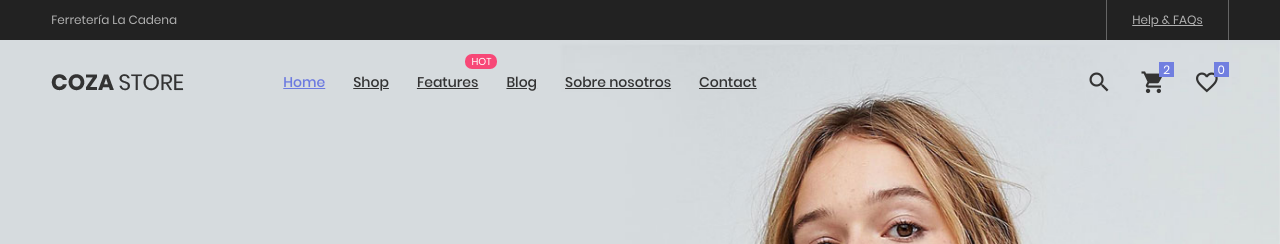
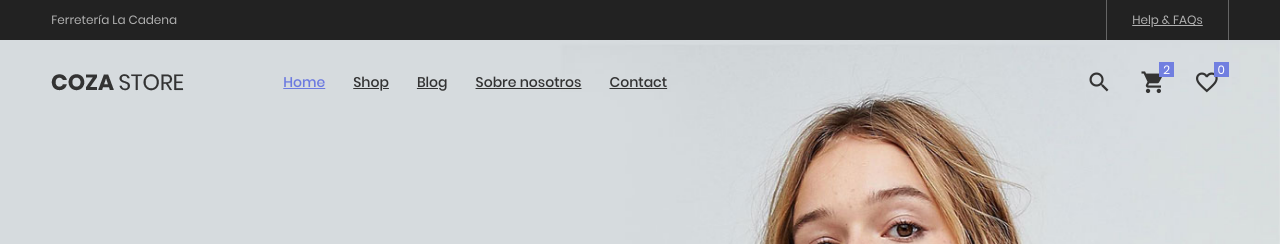
Before and after one commit to lacadenagt/new, a Jekyll site: the page built from index.md, in a window 1280 px wide. Shown: the top 244 px of the page. Built offline with Jekyll 4.4.1, drawn with Linux system fonts in a browser that asks for light colours; some web fonts are replaced.

Commit message:
Update nav.html

```diff
--- a/_includes/nav.html
+++ b/_includes/nav.html
@@ -24,9 +24,9 @@ _data/navigation.yml, alli se inovan las variables  -->
 								<a href="product.html">Shop</a>
 							</li>
 
-							<li class="label1" data-label1="hot">
+							<!--li class="label1" data-label1="hot">
 								<a href="shoping-cart.html">Features</a>
-							</li>
+							</li-->
 
 							<li>
 								<a href="blog.html">Blog</a>
```
